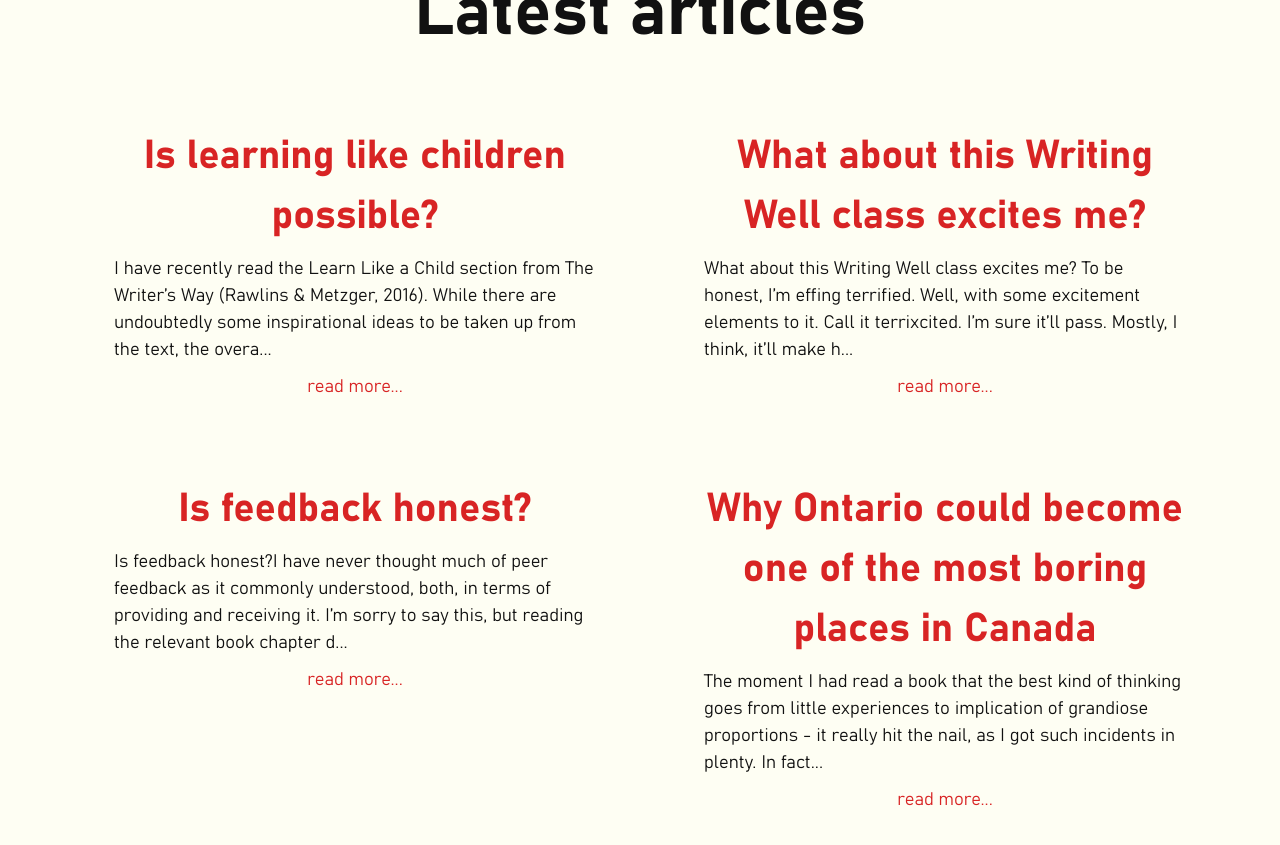
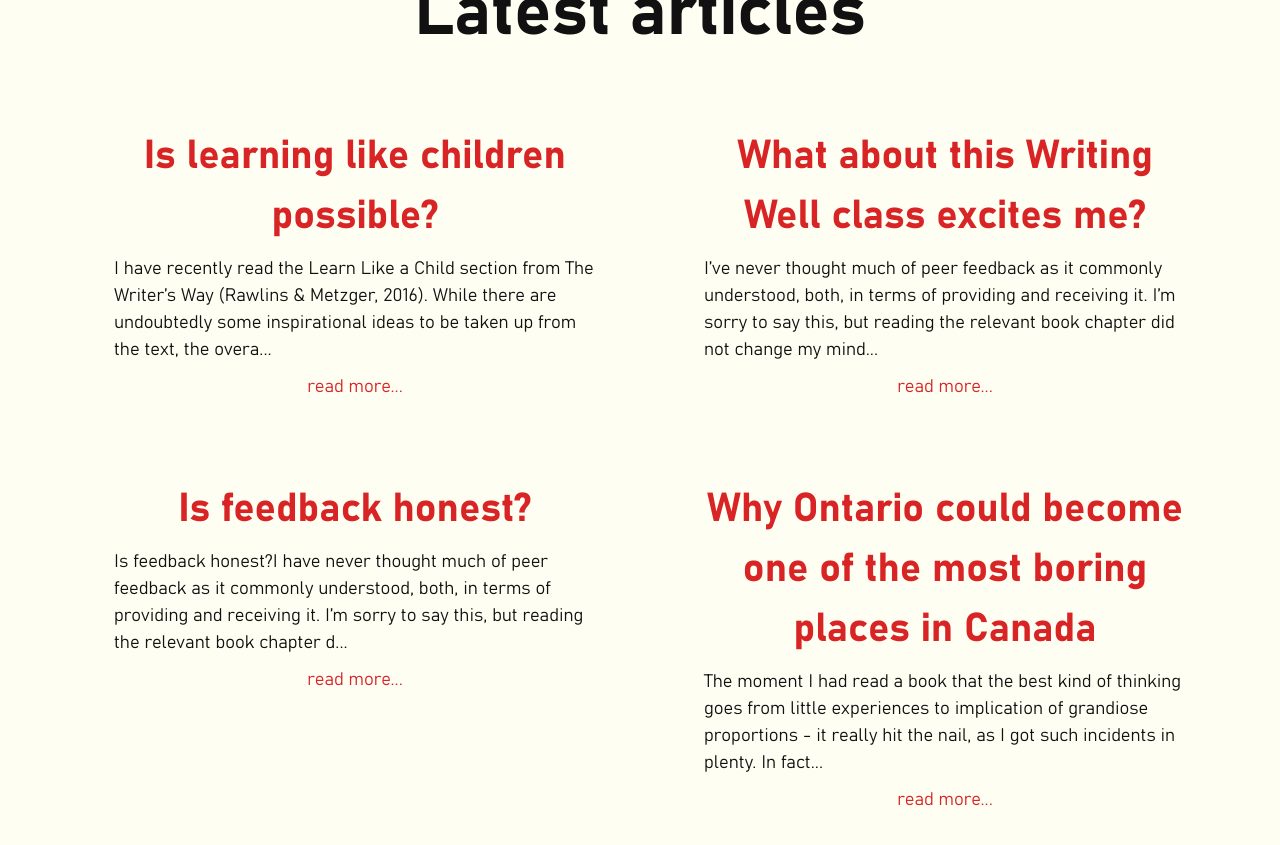
Before and after one commit to nyirock/nyirock.github.io, a Jekyll site: the page built from index.markdown, in a window 1280 px wide and 900 px high, scrolled down 1573 px. Shown: the top 845 px of the window. Built offline with Jekyll 4.4.1, drawn with Linux system fonts in a browser that asks for light colours.

Commit message:
is feedback honest - upd2

```diff
--- a/_posts/blog/2024-09-22-I-took-on-writing-class.markdown
+++ b/_posts/blog/2024-09-22-I-took-on-writing-class.markdown
@@ -6,4 +6,4 @@ categories: blog
 style: informal
 tone: cheerful, humorous
 ---
-What about this Writing Well class excites me? To be honest, I'm effing terrified. Well, with some excitement elements to it. Call it terrixcited. I'm sure it'll pass. Mostly, I think, it'll make huge inroads into my spare time, which is already standing on its last legs. So what do I do? Instead of nurturing my leisure, catering to all of its manifold whims, and placing it into a stress-free environment I enrol myself in a writing class. Tell me about fighting fire with fire.
+I've never thought much of peer feedback as it commonly understood, both, in terms of providing and receiving it. I'm sorry to say this, but reading the relevant book chapter did not change my mind by a lot. Does it mean that I disregard the feedback of my peers or am reluctant to provide my opinion about someone's work? Nothing could not be farther from the truth. I applaud the example the author used describing his "furtive feedback" approach. While I've never watched anyone reading my work quite that way, this type of feedback seems effective. Partly because I'd prefer the non-verbal cues myself as those tend to be immediate, more honest, true responses unobstructed by social constraints. Of course, one might find a number of friends, colleagues or a relative who could convey their honest and true feedback verbally. Such feedback is rare, and such writers are very lucky. The same works the other way - when feedback is provided. Very few people can handle honesty well, so it's become the norm to mollify our responses so that we stay nice, civil, and respectful. Which, of course, detracts from the main purpose of the concept.
```
